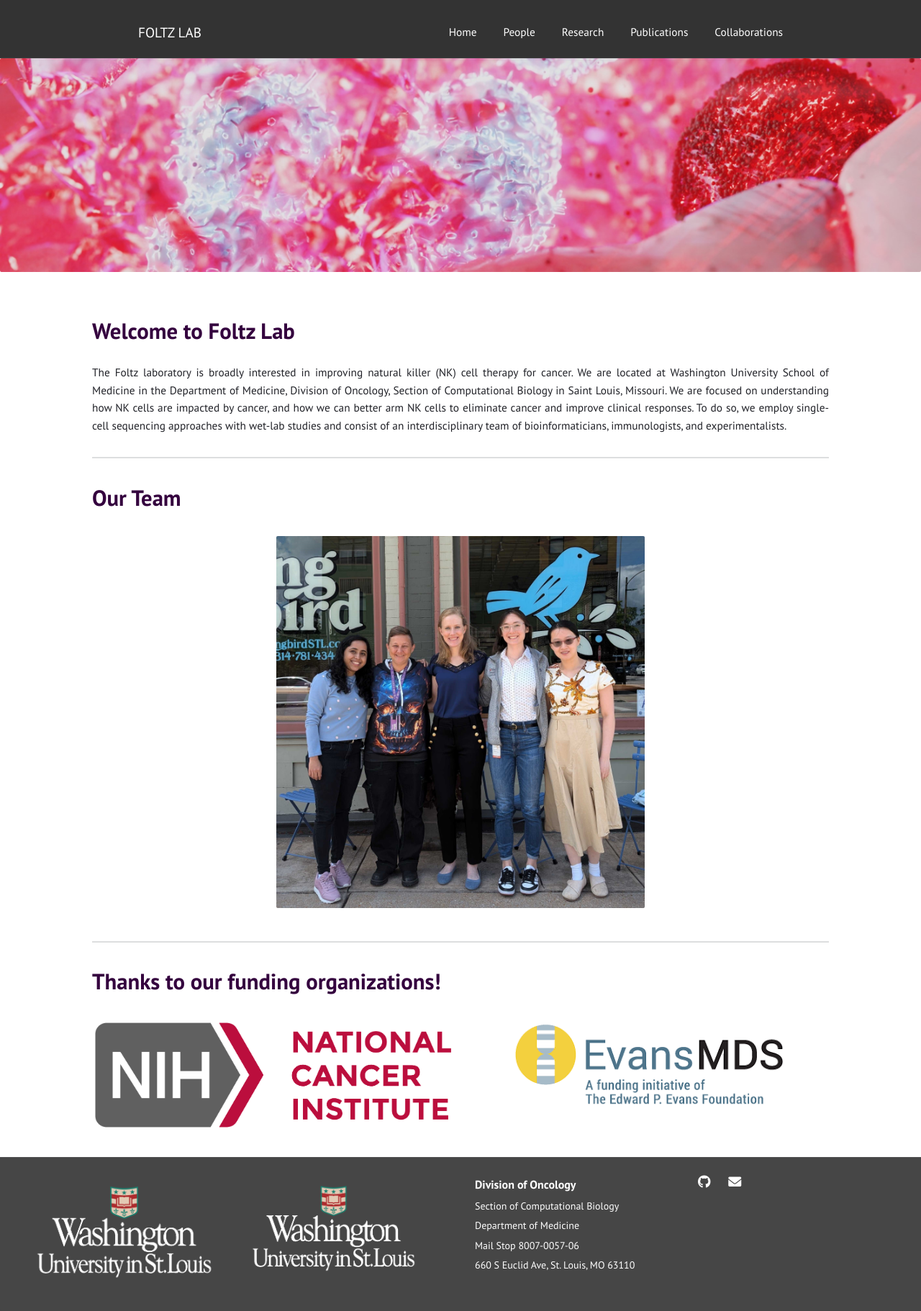
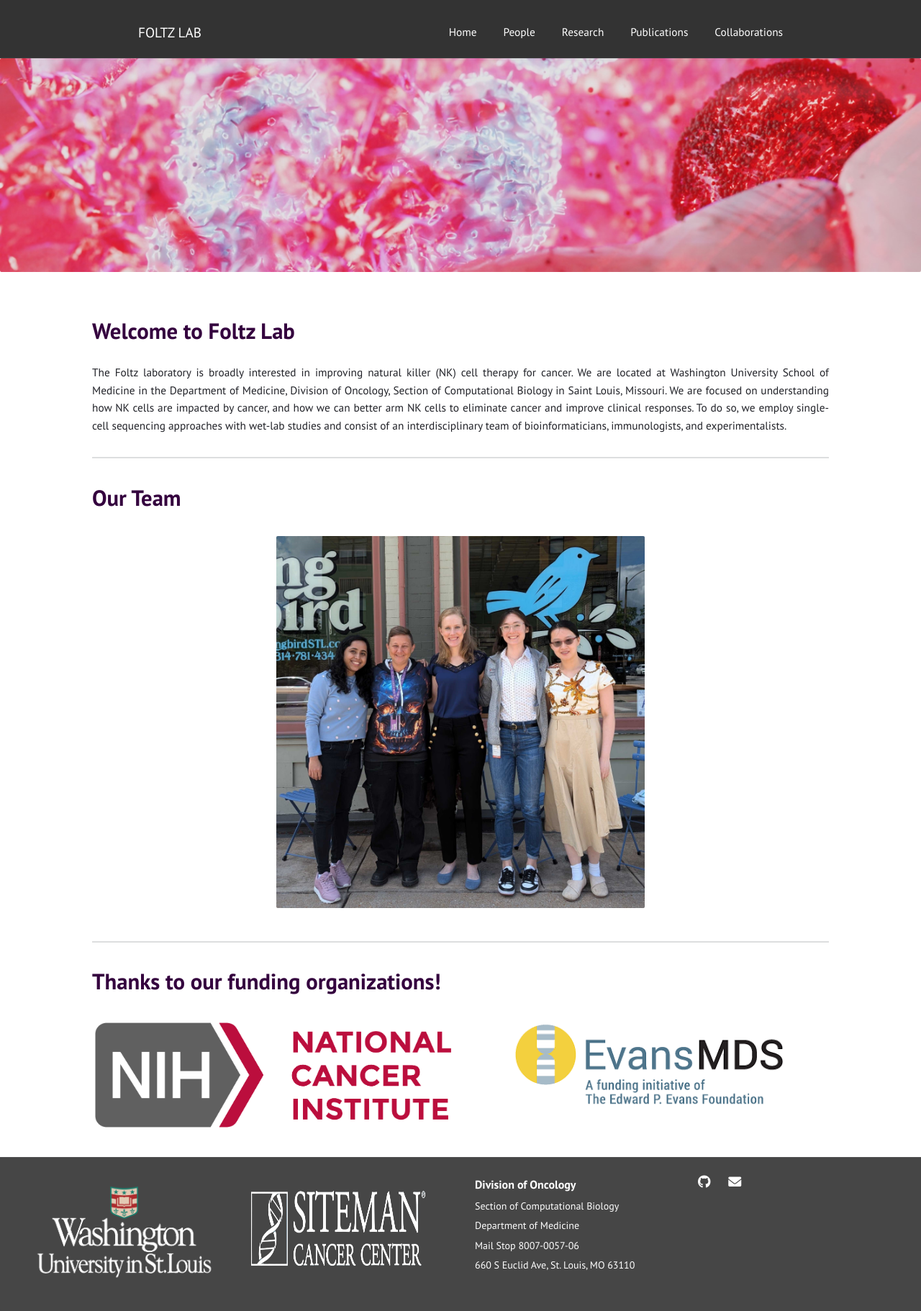
Before and after one commit to Foltz-Lab/Foltz-Lab.github.io, a Jekyll site: the page built from index.html, in a window 1280 px wide. Shown: the whole page at 72% size. Built offline with Jekyll 4.4.1, drawn with Linux system fonts in a browser that asks for light colours.

Commit message:
Update default.html

```diff
--- a/_layouts/default.html
+++ b/_layouts/default.html
@@ -170,7 +170,7 @@
       </div>
       <div class="footer-logo">
         <a href="https://siteman.wustl.edu/" target="_blank" rel="noopener noreferrer">
-          <img src="{{ '/images/WashU_logo.png' | relative_url }}" alt="Siteman Logo" style="height: 140px; max-width: 260px;">
+          <img src="{{ '/images/siteman_logo.png' | relative_url }}" alt="Siteman Logo" style="height: 140px; max-width: 260px;">
         </a>
       </div>
       <div class="footer-info">
```
